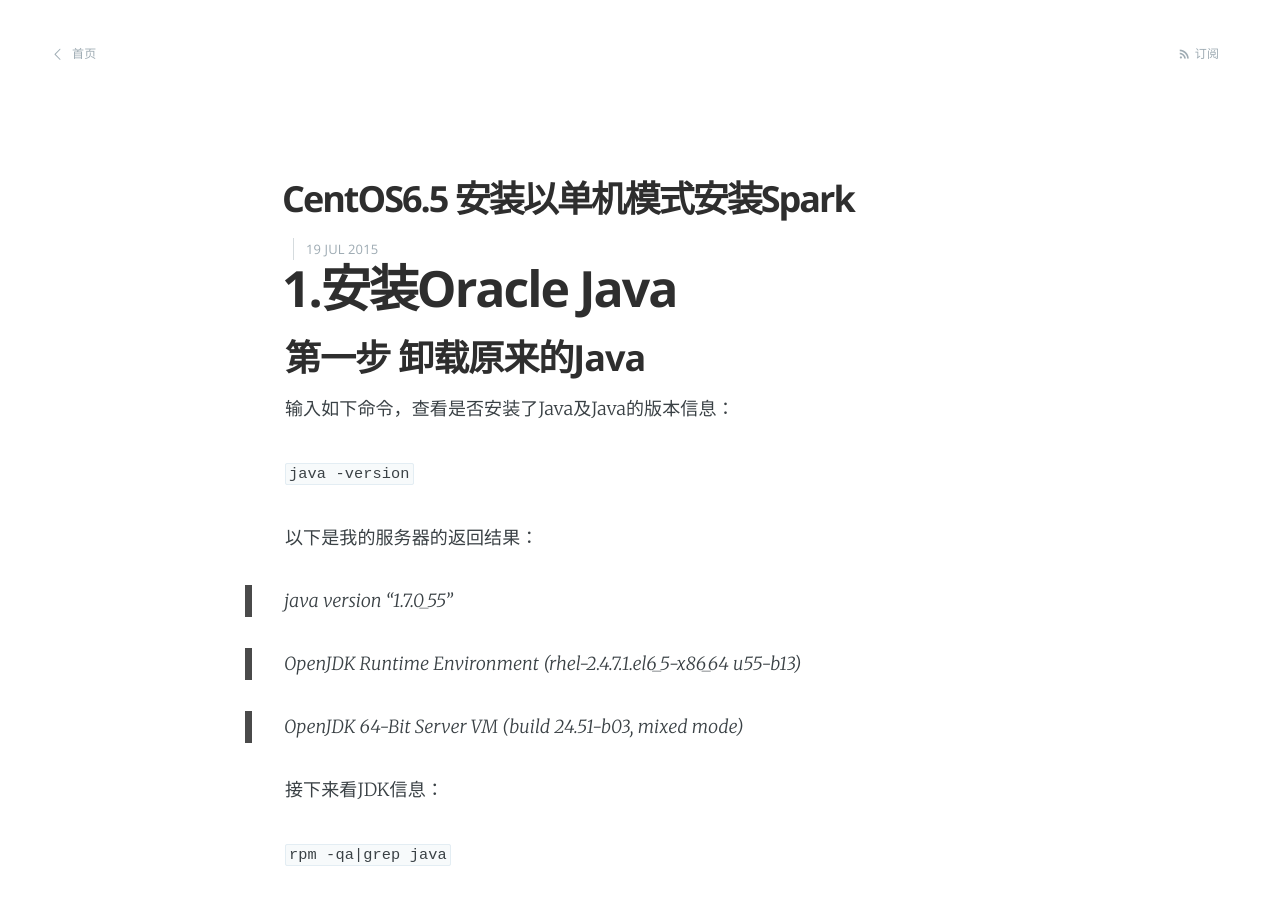
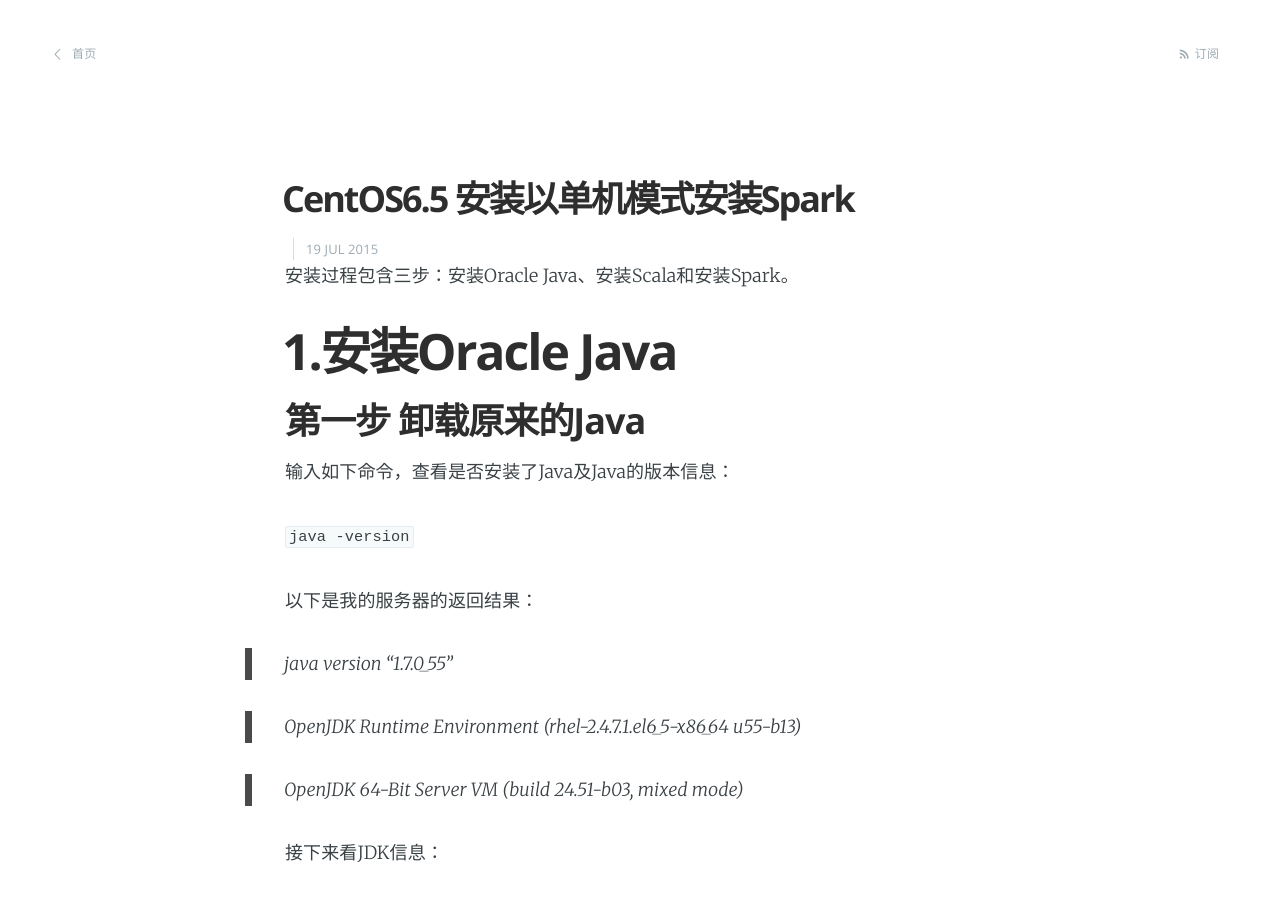
Before and after one commit to westsource/westsource.github.io, a Jekyll site: the page built from _posts/2015-07-19-install-spark-on-centos.md, in a window 1280 px wide and 900 px high. Built offline with Jekyll 4.4.1, drawn with Linux system fonts in a browser that asks for light colours; Markdown is read by kramdown in place of the engine named in the settings.

Commit message:
增加了最前面的描述。

```diff
--- a/_posts/2015-07-19-install-spark-on-centos.md
+++ b/_posts/2015-07-19-install-spark-on-centos.md
@@ -3,6 +3,9 @@
 title:  CentOS6.5 安装以单机模式安装Spark
 date:  2015-07-19 22:18:00
 ---
+
+安装过程包含三步：安装Oracle Java、安装Scala和安装Spark。
+
 #1.安装Oracle Java
 
 ##第一步 卸载原来的Java
```
